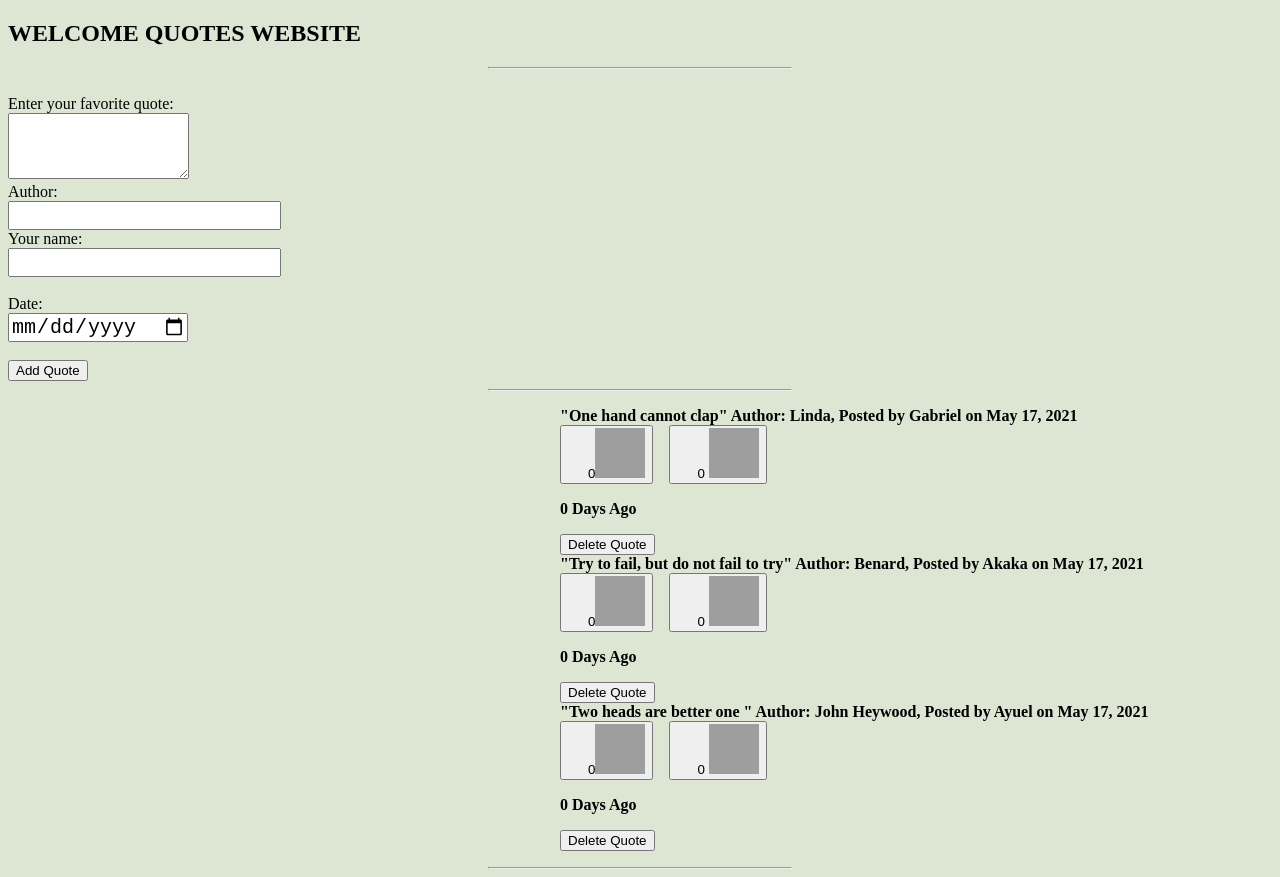
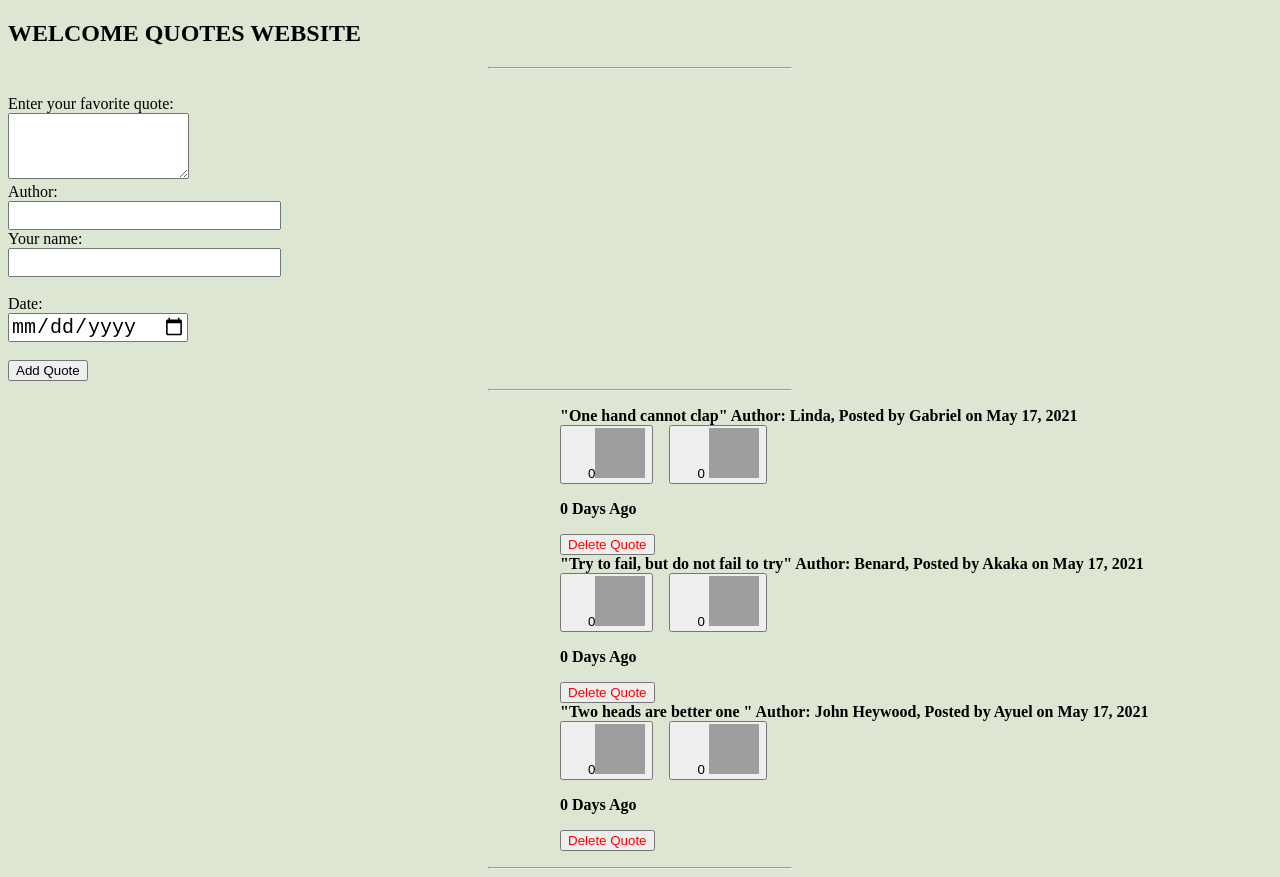
Before and after one commit to ayuelgarang105/Quote-website, an Angular app: page / in a window 1280 px wide. Built offline with nearby package versions, Linux system fonts and the light colour scheme; grey boxes are pictures that could not be loaded; a web font is replaced by a local one.

Commit message:
Modified HTML

```diff
--- a/src/app/quote-detail/quote-detail.component.html
+++ b/src/app/quote-detail/quote-detail.component.html
@@ -1,3 +1,3 @@
 
 <p><b>{{quote.completeDate|dateCount}} Days Ago</b></p>
-<button (click)= 'quoteDelete(true)'>Delete Quote</button>
+<button id="del" (click)= 'quoteDelete(true)'>Delete Quote</button>
```
